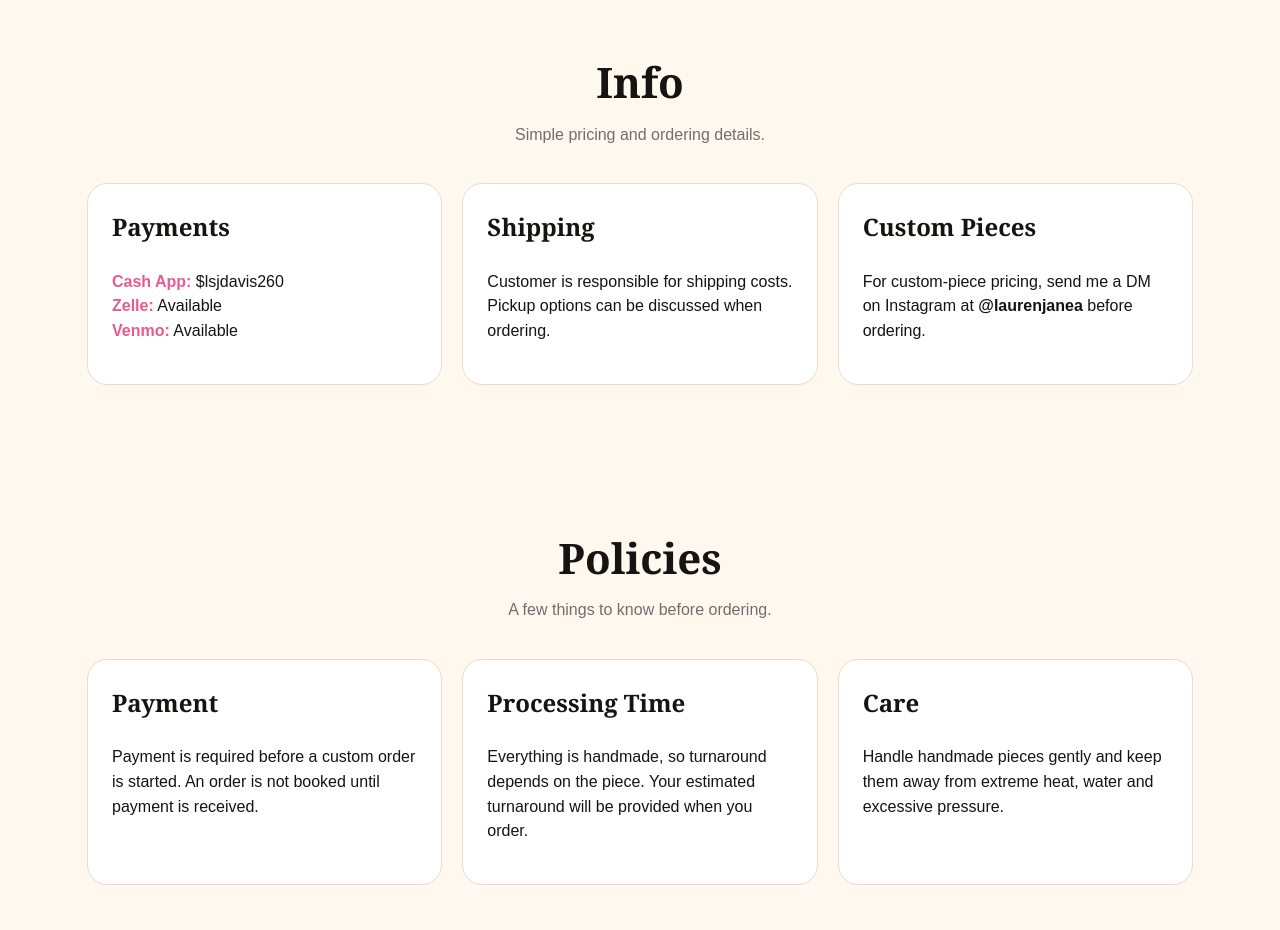
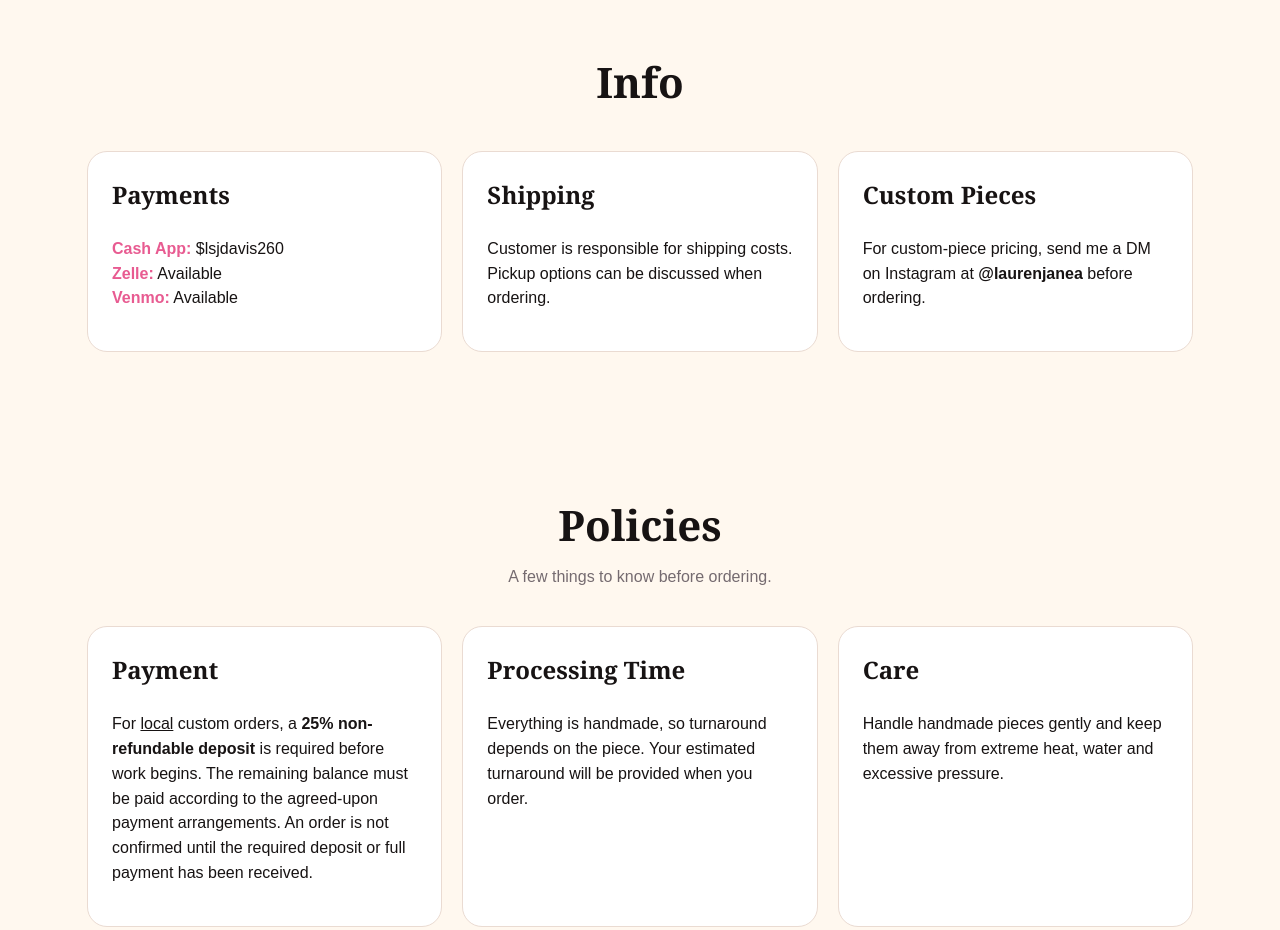
Before and after one commit to laurensclaycreations/laurenjanea.github.io, a plain HTML site: page index.html in a window 1280 px wide. Shown: the part 3980-4910 px from the top of the page. Drawn offline with Linux system fonts and the light colour scheme.

Commit message:
Add files via upload

```diff
--- a/index.html
+++ b/index.html
@@ -67,8 +67,8 @@ header, nav { background:#fff8ef !important; }
 <article class="product"><div class="placeholder"><div><strong>Jewelry Trays</strong><small>Price: TBD<br>Photo coming soon</small></div></div><div class="info"><h3>Jewelry Trays</h3><div class="price">TBD</div><p class="desc">New product coming soon.</p><a class="order-btn" href="#order" data-product="Jewelry Trays">Ask About This</a></div></article>
 <article class="product"><div class="placeholder"><div><strong>Bracelet Charms</strong><small>Price: TBD<br>Photo coming soon</small></div></div><div class="info"><h3>Bracelet Charms</h3><div class="price">TBD</div><p class="desc">New product coming soon.</p><a class="order-btn" href="#order" data-product="Bracelet Charms">Ask About This</a></div></article>
 </div><div class="section-title" style="margin-top:50px;margin-bottom:0"><p>Want something custom? <a href="#order" style="color:var(--hot);font-weight:800">DM me for custom-piece pricing.</a></p></div></section>
-<section id="prices"><div class="section-title"><h2>Info</h2><p>Simple pricing and ordering details.</p></div><div class="info-grid"><div class="info-card"><h3>Payments</h3><p class="payment"><b>Cash App:</b> $lsjdavis260<br><b>Zelle:</b> Available<br><b>Venmo:</b> Available</p></div><div class="info-card"><h3>Shipping</h3><p>Customer is responsible for shipping costs. Pickup options can be discussed when ordering.</p></div><div class="info-card"><h3>Custom Pieces</h3><p>For custom-piece pricing, send me a DM on Instagram at <b>@laurenjanea</b> before ordering.</p></div></div></section>
-<section id="policies"><div class="section-title"><h2>Policies</h2><p>A few things to know before ordering.</p></div><div class="info-grid"><div class="info-card"><h3>Payment</h3><p>Payment is required before a custom order is started. An order is not booked until payment is received.</p></div><div class="info-card"><h3>Processing Time</h3><p>Everything is handmade, so turnaround depends on the piece. Your estimated turnaround will be provided when you order.</p></div><div class="info-card"><h3>Care</h3><p>Handle handmade pieces gently and keep them away from extreme heat, water and excessive pressure.</p></div></div></section>
+<section id="prices"><div class="section-title"><h2>Info</h2></div><div class="info-grid"><div class="info-card"><h3>Payments</h3><p class="payment"><b>Cash App:</b> $lsjdavis260<br><b>Zelle:</b> Available<br><b>Venmo:</b> Available</p></div><div class="info-card"><h3>Shipping</h3><p>Customer is responsible for shipping costs. Pickup options can be discussed when ordering.</p></div><div class="info-card"><h3>Custom Pieces</h3><p>For custom-piece pricing, send me a DM on Instagram at <b>@laurenjanea</b> before ordering.</p></div></div></section>
+<section id="policies"><div class="section-title"><h2>Policies</h2><p>A few things to know before ordering.</p></div><div class="info-grid"><div class="info-card"><h3>Payment</h3><p>For <u>local</u> custom orders, a <b>25% non-refundable deposit</b> is required before work begins. The remaining balance must be paid according to the agreed-upon payment arrangements. An order is not confirmed until the required deposit or full payment has been received.</p></div><div class="info-card"><h3>Processing Time</h3><p>Everything is handmade, so turnaround depends on the piece. Your estimated turnaround will be provided when you order.</p></div><div class="info-card"><h3>Care</h3><p>Handle handmade pieces gently and keep them away from extreme heat, water and excessive pressure.</p></div></div></section>
 <div class="about-wrap" id="about"><div class="about"><div class="about-photo"><img src="images/lauren-about.jpeg" alt="Lauren, owner of Lauren’s Clay Creations"></div><div><div class="kicker">Meet the maker</div><h2>Hi, I’m Lauren! ♡</h2><p>I started Lauren’s Clay Creations because I wanted to turn my creativity and love for making things into a small business. What started as simply making clay pieces has grown into something I’m really proud of.</p><p>I love being able to create unique, handmade pieces that people can enjoy and make their own. As I continue growing my small business, I’m excited to keep creating new designs, learning new techniques, and sharing my work with others. Thank you for supporting my small business and allowing me to do something I genuinely enjoy!</p><div class="verse">“Whatever you do, work at it with all your heart, as working for the Lord.”<br><small>Colossians 3:23</small></div></div></div></div>
 <section id="order"><div class="order-wrap"><div class="order-copy"><div class="kicker" style="color:#ffb0c7">Ready to order?</div><h2>Let’s make it yours.</h2><p>Choose your item below and send your order details. For custom pieces, DM @laurenjanea for pricing first.</p><p>Shipping is paid by the customer.</p></div><form class="order-form" id="orderForm" action="https://formspree.io/f/xppqjnlb" method="POST">
 <div class="field"><label for="name">Name</label><input id="name" name="name" autocomplete="name" required></div>
```
